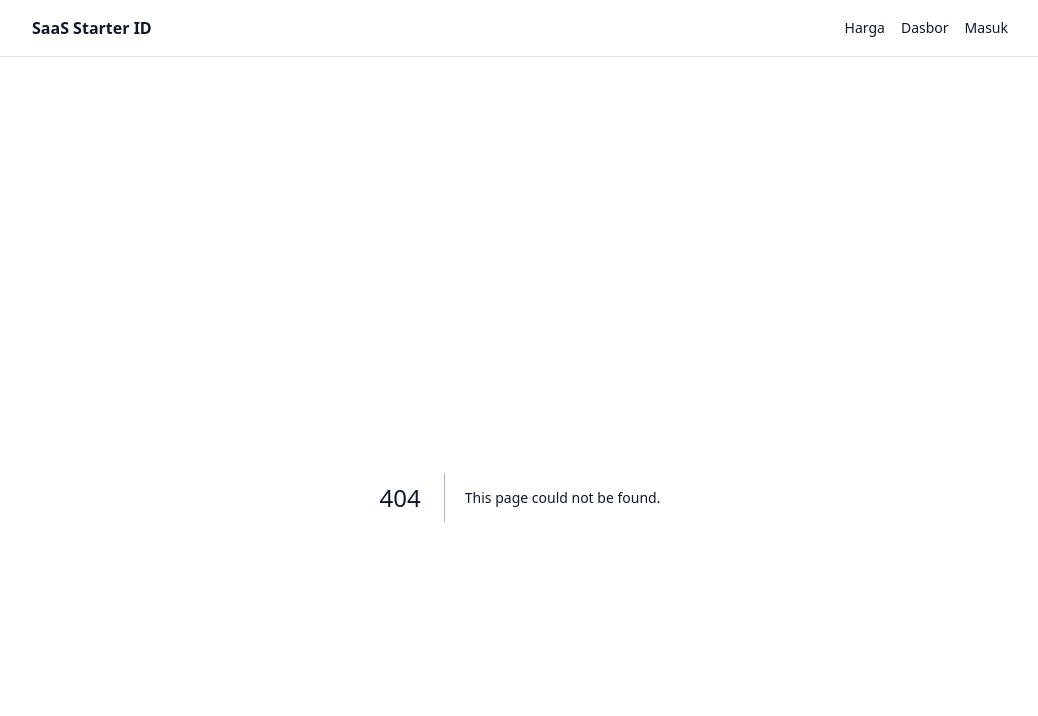
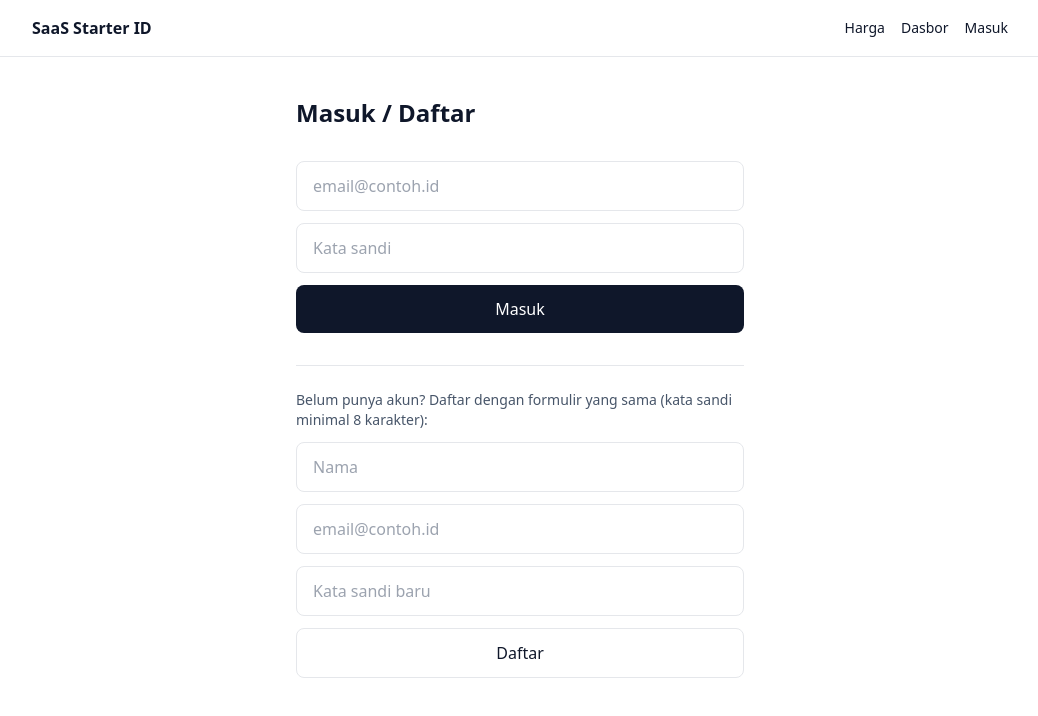
Before and after one commit to ryoangriawan96/saas-starter-id, a Next.js app: page /login in a window 1280 px wide. Before the commit this address had no page. Shown: the top 716 px of the page, without its empty margins (120-1158 px from the left). Built offline with nearby package versions, Linux system fonts and the light colour scheme.

Commit message:
Implement login and registration page
This page handles user login and registration with email and password, including Google sign-in functionality.

```diff
--- /dev/null
+++ b/src/app/login/page.tsx
@@ -0,0 +1,105 @@
+import { signIn } from "@/auth";
+import { db } from "@/lib/db";
+import bcrypt from "bcryptjs";
+
+// Minimal combined sign-in / register page (email + password).
+// Registering creates the account, then signs the user in.
+export default function LoginPage() {
+  async function register(formData: FormData) {
+    "use server";
+    const email = String(formData.get("email") ?? "").toLowerCase().trim();
+    const password = String(formData.get("password") ?? "");
+    const name = String(formData.get("name") ?? "").trim();
+    if (!email || password.length < 8) return;
+
+    const existing = await db.user.findUnique({ where: { email } });
+    if (!existing) {
+      const passwordHash = await bcrypt.hash(password, 12);
+      await db.user.create({
+        data: { email, passwordHash, name: name || undefined },
+      });
+    }
+    await signIn("credentials", { email, password, redirectTo: "/dashboard" });
+  }
+
+  async function login(formData: FormData) {
+    "use server";
+    const email = String(formData.get("email") ?? "").toLowerCase().trim();
+    const password = String(formData.get("password") ?? "");
+    await signIn("credentials", { email, password, redirectTo: "/dashboard" });
+  }
+
+  async function loginGoogle() {
+    "use server";
+    await signIn("google", { redirectTo: "/dashboard" });
+  }
+
+  const googleEnabled = Boolean(
+    process.env.AUTH_GOOGLE_ID && process.env.AUTH_GOOGLE_SECRET
+  );
+
+  return (
+    <section className="mx-auto max-w-md space-y-8">
+      <h1 className="text-2xl font-bold">Masuk / Daftar</h1>
+
+      <form action={login} className="space-y-3">
+        <input
+          name="email"
+          type="email"
+          required
+          placeholder="email@contoh.id"
+          className="w-full rounded-lg border px-4 py-3"
+        />
+        <input
+          name="password"
+          type="password"
+          required
+          placeholder="Kata sandi"
+          className="w-full rounded-lg border px-4 py-3"
+        />
+        <button className="w-full rounded-lg bg-slate-900 px-5 py-3 text-white">
+          Masuk
+        </button>
+      </form>
+
+      <div className="border-t pt-6">
+        <p className="mb-3 text-sm text-slate-600">
+          Belum punya akun? Daftar dengan formulir yang sama (kata sandi
+          minimal 8 karakter):
+        </p>
+        <form action={register} className="space-y-3">
+          <input
+            name="name"
+            type="text"
+            placeholder="Nama"
+            className="w-full rounded-lg border px-4 py-3"
+          />
+          <input
+            name="email"
+            type="email"
+            required
+            placeholder="email@contoh.id"
+            className="w-full rounded-lg border px-4 py-3"
+          />
+          <input
+            name="password"
+            type="password"
+            required
+            minLength={8}
+            placeholder="Kata sandi baru"
+            className="w-full rounded-lg border px-4 py-3"
+          />
+          <button className="w-full rounded-lg border px-5 py-3">Daftar</button>
+        </form>
+      </div>
+
+      {googleEnabled && (
+        <form action={loginGoogle}>
+          <button className="w-full rounded-lg border px-5 py-3">
+            Lanjutkan dengan Google
+          </button>
+        </form>
+      )}
+    </section>
+  );
+}
```
